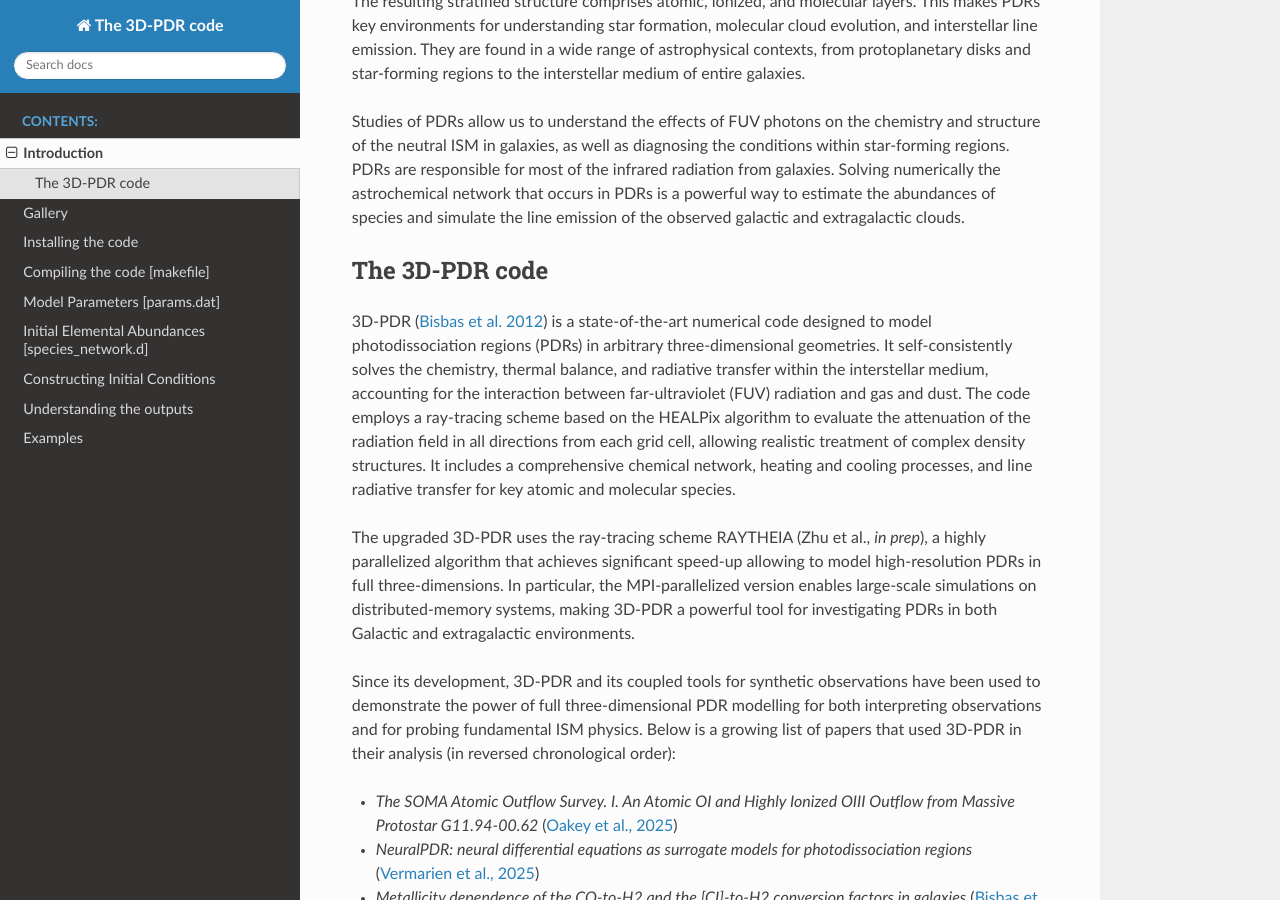
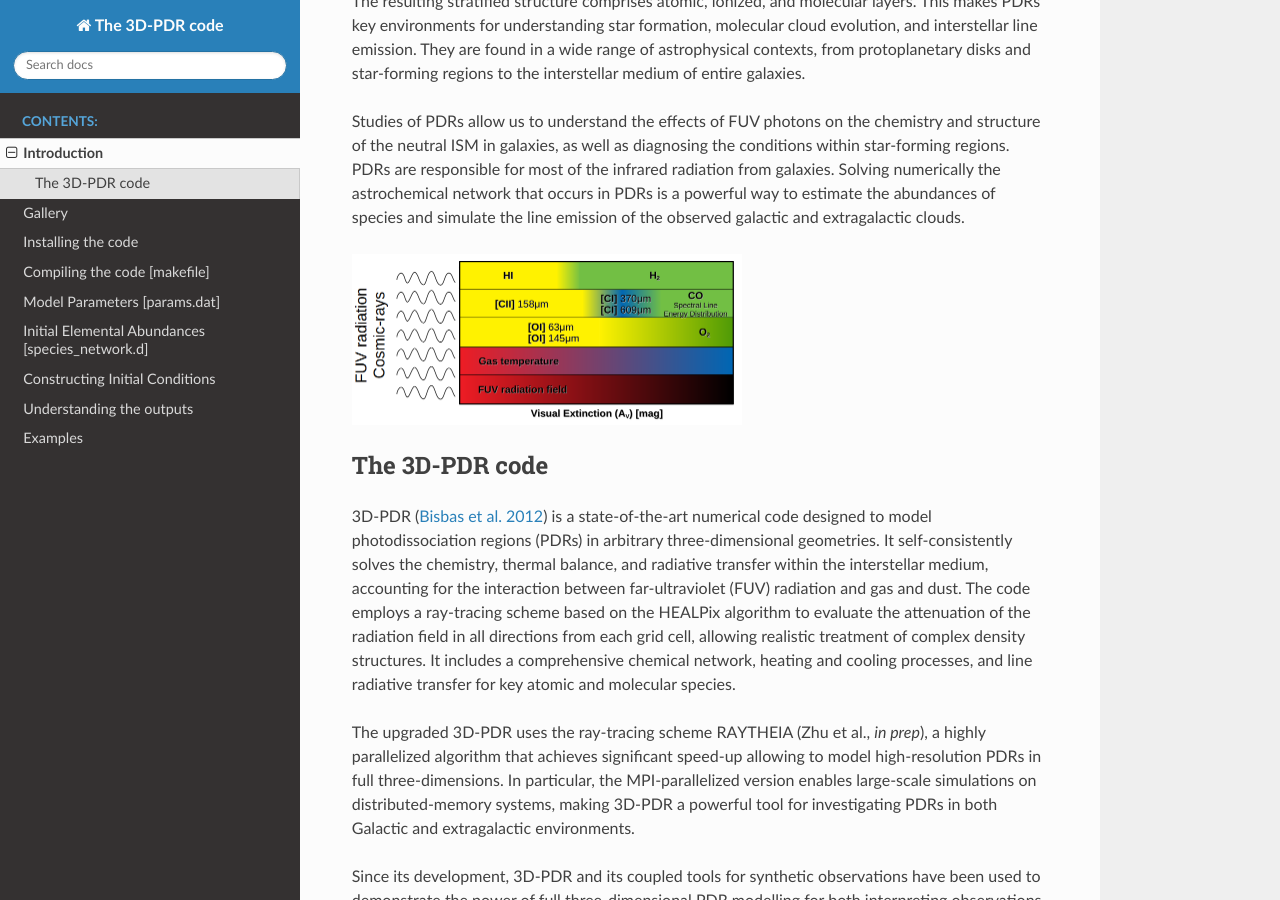
Before and after one commit to itamos-ism/3D-PDR-pblc, a Sphinx documentation site: the page built from docs/source/intro.rst, in a window 1280 px wide and 900 px high, scrolled down 338 px. Built offline with Sphinx 7.4.7 and the Read the Docs theme 3.1.0, drawn with Linux system fonts in a browser that asks for light colours.

Commit message:
Update intro.rst

```diff
--- a/docs/source/intro.rst
+++ b/docs/source/intro.rst
@@ -6,6 +6,10 @@ Photodissociation regions (PDRs, see `Hollenbach & Tielens 1999 <https://ui.adsa
 The resulting stratified structure comprises atomic, ionized, and molecular layers. This makes PDRs key environments for understanding star formation, molecular cloud evolution, and interstellar line emission. They are found in a wide range of astrophysical contexts, from protoplanetary disks and star-forming regions to the interstellar medium of entire galaxies.
 
 Studies of PDRs allow us to understand the effects of FUV photons on the chemistry and structure of the neutral ISM in galaxies, as well as diagnosing the conditions within star-forming regions. PDRs are responsible for most of the infrared radiation from galaxies. Solving numerically the astrochemical network that occurs in PDRs is a powerful way to estimate the abundances of species and simulate the line emission of the observed galactic and extragalactic clouds.
+
+.. image:: images/pdr.png
+   :scale: 50%
+   :alt: Sample structure of a PDR
 
 The 3D-PDR code
 ---------------
```
